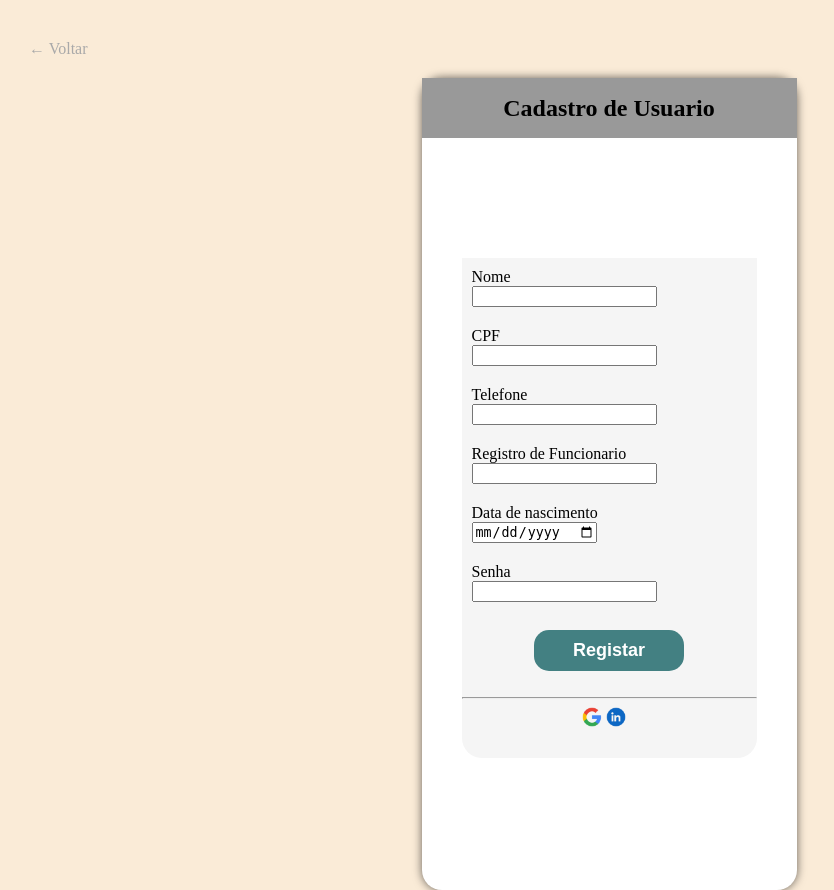
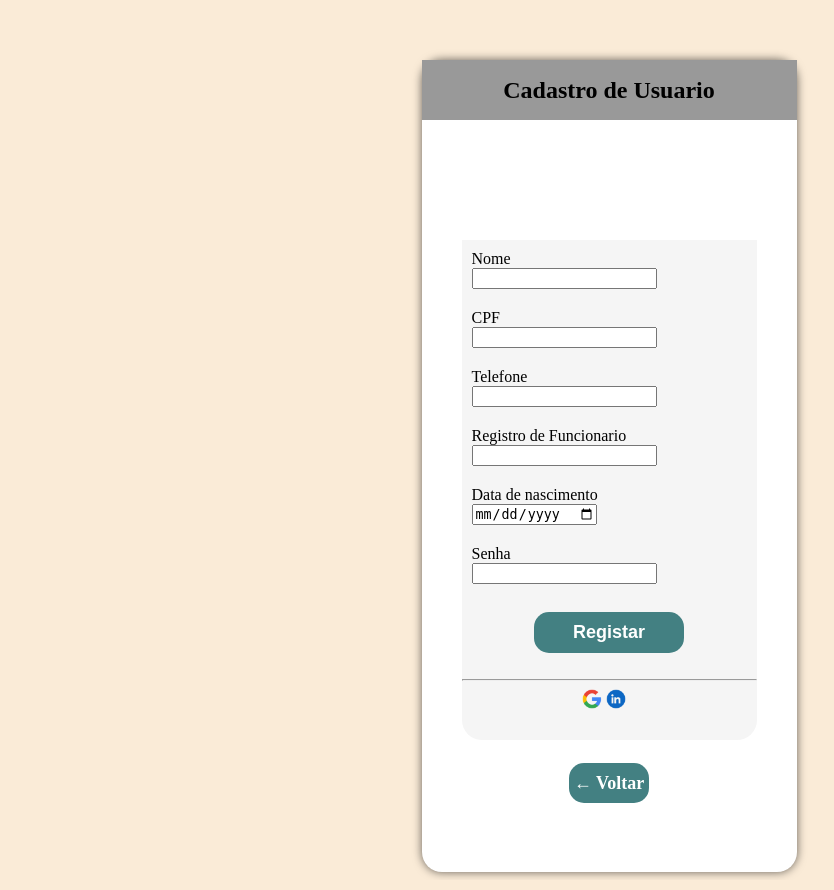
Before and after one commit to Braian-de-Liz/Tchuu-Tchuu, a PHP site: page /Public/pagRegistro.html in a window 1280 px wide. Shown: the whole page, without its empty margins (31-865 px from the left). Run offline with PHP 8.4, Linux system fonts and the light colour scheme.

Commit message:
CHEGA POR HOJE(DOR DE CABEÇA)

```diff
--- a/Assets/stylelogin.css
+++ b/Assets/stylelogin.css
@@ -46,8 +46,26 @@ body {
 
 }
 
-#Voltar{
-  text-decoration: none;
+#Voltar {
+    background-color: whitesmoke;
+    background: #438082;
+    color: white;
+    border: none;
+    padding: 10px 5px;
+    cursor: pointer;
+    border-radius: 15px;
+    transition: transform 0.3s, background-color 0.3s;
+    font-size: 18px;
+    font-weight: 600;
+    text-decoration: none;
+    text-align: center;
+    min-width: 150px;
+}
+
+#voltar:hover {
+    transform: scale(1.15);
+    background-color: #4FC1E9;
+    color: #12181C;
 }
 
 fieldset {
@@ -56,7 +74,7 @@ fieldset {
 }
 
 .envia {
-   background-color: whitesmoke;
+    background-color: whitesmoke;
     background: #438082;
     color: white;
     border: none;
@@ -78,7 +96,7 @@ fieldset {
     color: #12181C;
 }
 
-.center{
+.center {
     text-align: center;
 }
 
@@ -89,7 +107,7 @@ form p {
 }
 
 
-.form-group{
+.form-group {
     gap: 30px;
     padding: 10px;
     background-color: whitesmoke;
@@ -121,7 +139,8 @@ a {
     }
 }
 
-#container, #Registro{
+#container,
+#Registro {
     animation: aparecer 1s ease-in-out;
 }
 
@@ -137,32 +156,42 @@ a {
     }
 }
 
-fieldset, .form-group {
+fieldset,
+.form-group {
     animation: vem-de-lado 2s ease-in-out;
 }
 
-#check{
+#check {
     accent-color: #438082;
 }
 
 @keyframes envia {
     from {
         transform: scale(1.5);
-      }
-      to {
+    }
+
+    to {
         transform: scale(1);
-}
+    }
 }
 
-.envia{
+.envia {
     animation: envia 2s ease-in-out;
 }
 
 @keyframes surge {
-    from{
+    from {
         opacity: 0%;
     }
-    to{
+
+    to {
         opacity: 100%;
     }
 }
+
+nav {
+    text-align: center;
+    align-items: center;
+    margin-top: 60px;
+
+}
--- a/Public/pagRegistro.html
+++ b/Public/pagRegistro.html
@@ -16,7 +16,6 @@
 
     </header>
     <section>
-        <nav> <a href="paglogin.html" id="Voltar">← Voltar</a> </nav>
         <div id="Registro">
             <h1 id="cabe">Cadastro de Usuario </h1>
 
@@ -68,6 +67,8 @@
                     <img src="../Assets/imagens/linkdin.png" alt="">
                 </div>
 
+
+                <nav> <a href="paglogin.html" id="Voltar">← Voltar</a> </nav>
             </form>
 
 
```
